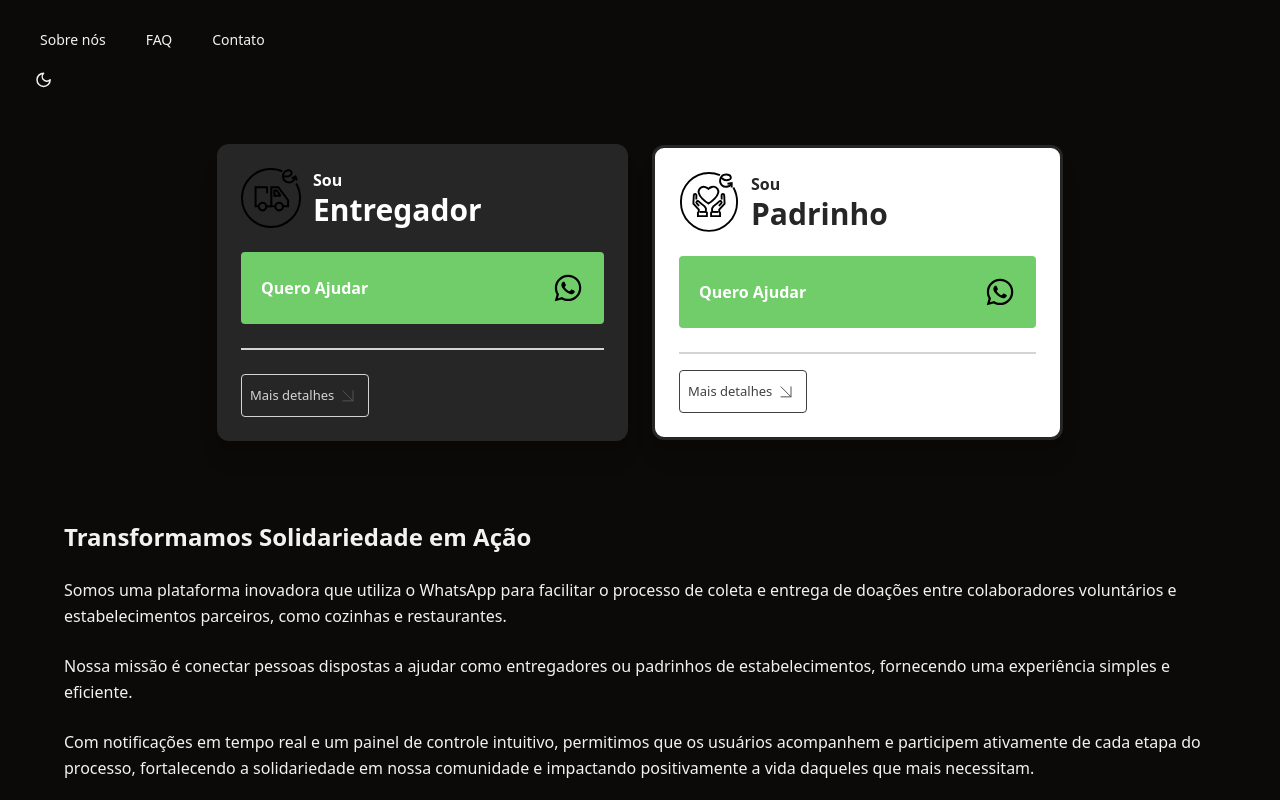
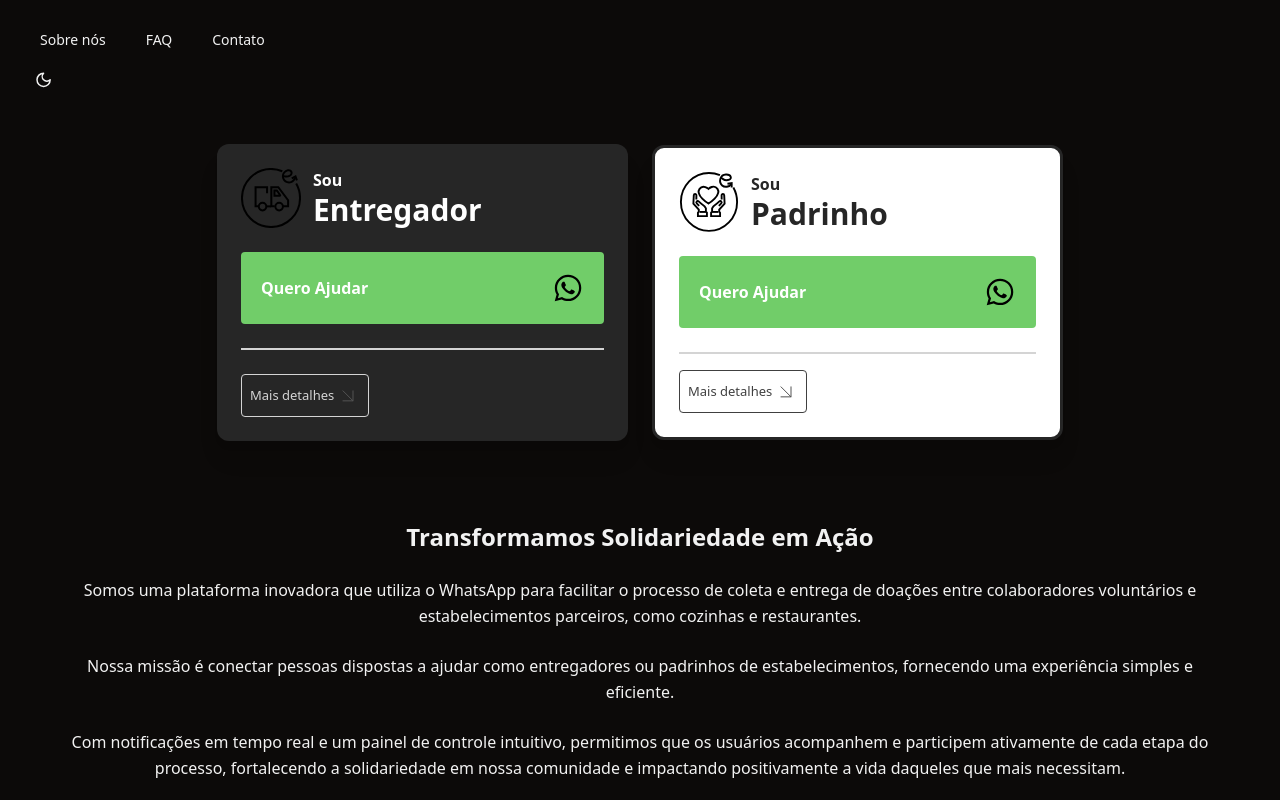
Before and after one commit to lucaoskaique/entregacao-app, a React (Vite) app: page / in a window 1280 px wide. Shown: the top 800 px of the page. Built offline with nearby package versions, Linux system fonts and the light colour scheme.

Commit message:
style: add responsive text display

```diff
--- a/src/components/About.tsx
+++ b/src/components/About.tsx
@@ -1,8 +1,8 @@
 export const About = () => {
   return (
-    <section id="about" className="container mt-[50px] px-5">
+    <section id="about" className="tablet:text-center container mt-[50px] px-5">
       <div className="px-6 flex flex-col">
-        <h2 className="text-2xl md:text-3xl font-bold w-[75%]">
+        <h2 className="text-2xl md:text-3xl font-bold w-[75%] tablet:w-full">
           Transformamos Solidariedade em Ação
         </h2>
         <div className="flex flex-col text-base md:text-xl gap-y-6 my-6">
```
